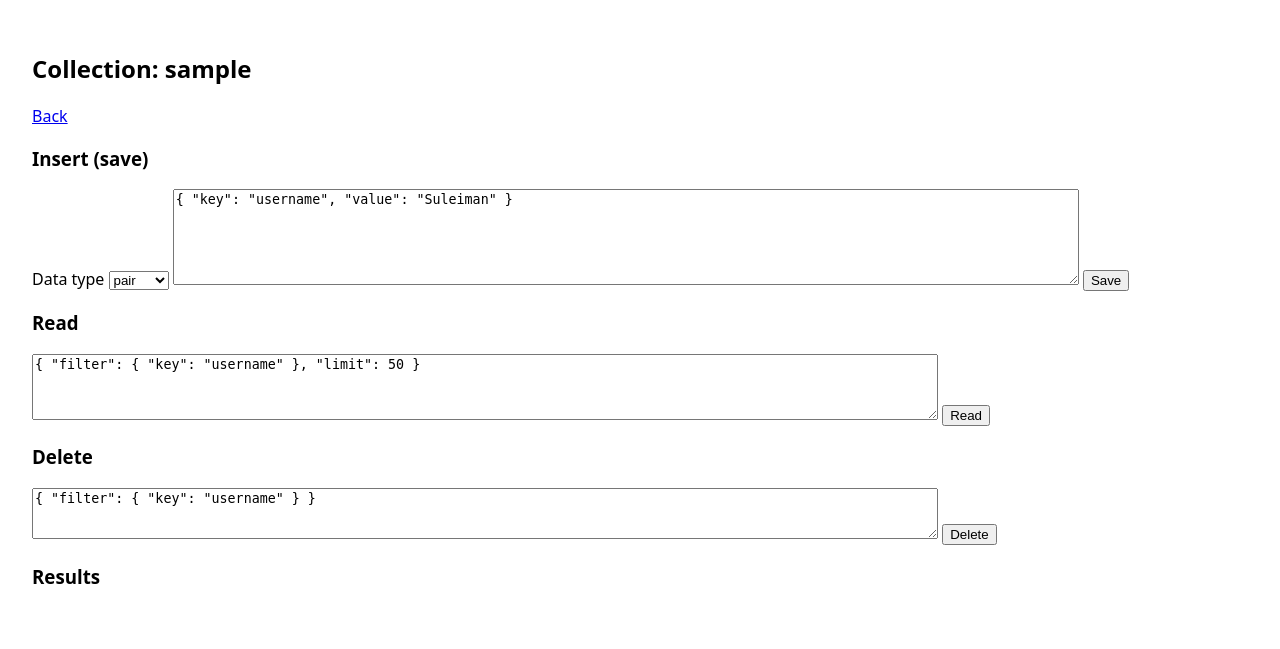
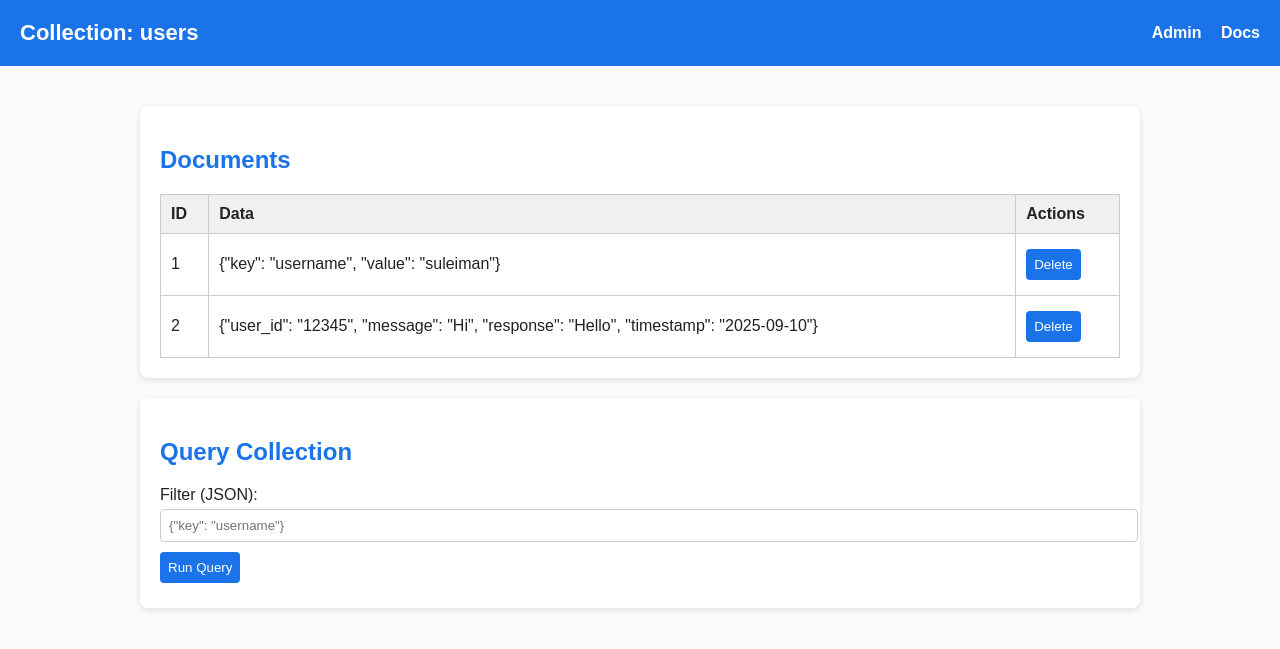
Before and after one commit to cortexinvader/reimagined-memory, a Flask app: a page that uses templates/collection.html in a window 1280 px wide. Shown: the top 649 px of the page. Run offline with Flask 3, Linux system fonts and the light colour scheme; the visitor is signed in with stand-in values (Sample User, id 1); data comes from the database, SQL or seed files in the repository.

Commit message:
Update collection.html

```diff
--- a/templates/collection.html
+++ b/templates/collection.html
@@ -1,50 +1,55 @@
-<!doctype html>
-<html>
+<!DOCTYPE html>
+<html lang="en">
 <head>
-  <meta charset="utf-8">
-  <title>Collection</title>
-  <style>body{font-family:system-ui,Segoe UI,Roboto,Arial;padding:24px}textarea{width:100%;max-width:900px}</style>
+  <meta charset="UTF-8">
+  <title>MyDB - Collection View</title>
+  <meta name="viewport" content="width=device-width, initial-scale=1.0">
+  <style>
+    body { font-family: Arial, sans-serif; margin: 0; background: #f8fafc; color: #222; }
+    header { background: #1a73e8; padding: 20px; color: #fff; display: flex; justify-content: space-between; align-items: center; }
+    header h1 { margin: 0; font-size: 22px; }
+    nav a { color: #fff; margin-left: 15px; text-decoration: none; font-weight: bold; }
+    nav a:hover { text-decoration: underline; }
+    main { padding: 20px; max-width: 1000px; margin: auto; }
+    h2 { color: #1a73e8; margin-top: 20px; }
+    .card { background: #fff; padding: 20px; margin-top: 20px; border-radius: 8px; box-shadow: 0 2px 6px rgba(0,0,0,0.1); }
+    table { border-collapse: collapse; width: 100%; margin-top: 10px; }
+    th, td { border: 1px solid #ccc; padding: 10px; text-align: left; }
+    th { background: #f0f0f0; }
+    input, button { padding: 8px; margin: 5px 0; border-radius: 4px; border: 1px solid #ccc; }
+    button { background: #1a73e8; color: white; border: none; cursor: pointer; }
+    button:hover { background: #155fc0; }
+  </style>
 </head>
 <body>
-  <h2>Collection: {{ collection }}</h2>
-  <div><a href="{{ url_for('dashboard') }}">Back</a></div>
 
-  <h3>Insert (save)</h3>
-  <div>
-    <label>Data type</label>
-    <select id="dtype"><option value="pair">pair</option><option value="four">four</option><option value="_meta">_meta</option></select>
-    <textarea id="payload" rows="6">{ "key": "username", "value": "Suleiman" }</textarea>
-    <button id="save">Save</button>
+<header>
+  <h1>Collection: users</h1>
+  <nav>
+    <a href="admin.html">Admin</a>
+    <a href="index.html">Docs</a>
+  </nav>
+</header>
+
+<main>
+  <div class="card">
+    <h2>Documents</h2>
+    <table>
+      <tr><th>ID</th><th>Data</th><th>Actions</th></tr>
+      <tr><td>1</td><td>{"key": "username", "value": "suleiman"}</td><td><button>Delete</button></td></tr>
+      <tr><td>2</td><td>{"user_id": "12345", "message": "Hi", "response": "Hello", "timestamp": "2025-09-10"}</td><td><button>Delete</button></td></tr>
+    </table>
   </div>
 
-  <h3>Read</h3>
-  <textarea id="rfilter" rows="4">{ "filter": { "key": "username" }, "limit": 50 }</textarea>
-  <button id="read">Read</button>
+  <div class="card">
+    <h2>Query Collection</h2>
+    <form>
+      <label>Filter (JSON):</label><br>
+      <input type="text" name="filter" placeholder='{"key": "username"}' style="width:100%;"><br>
+      <button type="submit">Run Query</button>
+    </form>
+  </div>
+</main>
 
-  <h3>Delete</h3>
-  <textarea id="dpayload" rows="3">{ "filter": { "key": "username" } }</textarea>
-  <button id="del">Delete</button>
-
-  <h3>Results</h3>
-  <pre id="out"></pre>
-
-  <script>
-  async function operate(action, payload){
-    let p = payload;
-    try { p = JSON.parse(payload); } catch(e) { alert("invalid json"); return; }
-    const dtype = document.getElementById("dtype").value;
-    const res = await fetch("/api/operate", {
-      method:"POST",
-      headers: {"Content-Type":"application/json"},
-      body: JSON.stringify({collection: "{{ collection }}", action, data_type: dtype, payload: p})
-    });
-    const j = await res.json();
-    document.getElementById("out").textContent = JSON.stringify(j, null, 2);
-  }
-
-  document.getElementById("save").addEventListener("click", ()=> operate("save", document.getElementById("payload").value));
-  document.getElementById("read").addEventListener("click", ()=> operate("read", document.getElementById("rfilter").value));
-  document.getElementById("del").addEventListener("click", ()=> operate("delete", document.getElementById("dpayload").value));
-  </script>
 </body>
 </html>
```
